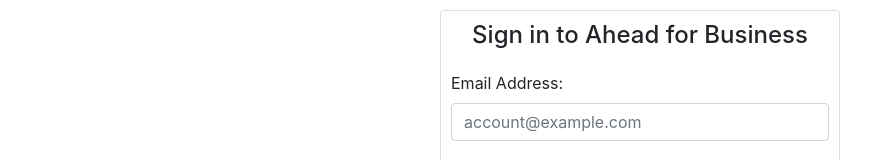
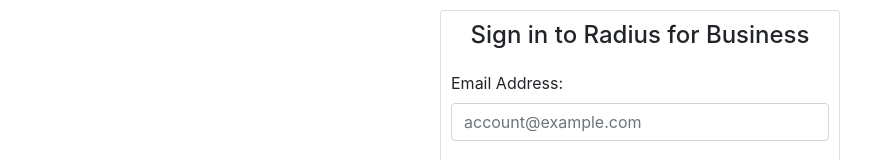
Before and after one commit to radius-queue/web, a React (Create React App) app: page /pre-log-in/log-in in a window 1280 px wide. Shown: the top 160 px of the page, without its empty margins (0-880 px from the left). Built offline with nearby package versions, Linux system fonts and the light colour scheme.

Commit message:
updated "radius" for login page

```diff
--- a/src/pre-log-in/log-in.tsx
+++ b/src/pre-log-in/log-in.tsx
@@ -53,7 +53,7 @@ const BusinessLogInPage = () => {
   return (
     <div id="login-container">
       <Card id="login-card">
-        <h1 className="form-header">Sign in to Ahead for Business</h1>
+        <h1 className="form-header">Sign in to Radius for Business</h1>
         <Form noValidate onSubmit={submitFormValues}>
           <Form.Group controlId="businessLogInEmail">
             <Form.Label>Email Address:</Form.Label>
@@ -87,7 +87,7 @@ const BusinessLogInPage = () => {
       </Card>
       <div>
         <p>
-          New to Ahead? <Link to="./business-register">
+          New to Radius? <Link to="./register">
             Register here.
           </Link>
         </p>
```
